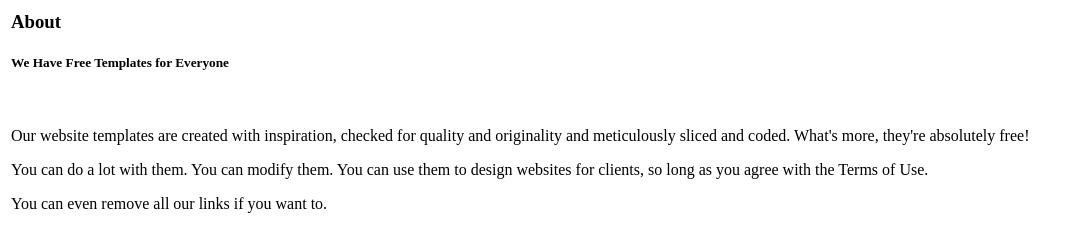
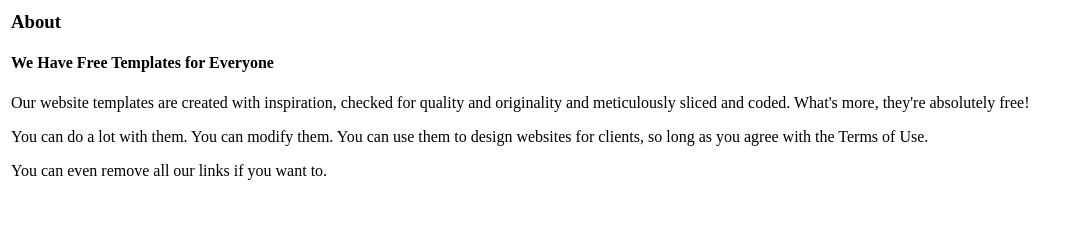
Before and after one commit to Nallathambi81/Senior-SQL-Developer, a plain HTML site: page index.html in a window 1280 px wide. Shown: the whole page, without its empty margins (0-1080 px from the left). Drawn offline with Linux system fonts and the light colour scheme.

Commit message:
Update index.html

```diff
--- a/index.html
+++ b/index.html
@@ -1,6 +1,6 @@
 <html><head></head><body>
   <table border="0"><tr><td><p><h3>About</h3></p><p>
-<h5>We Have Free Templates for Everyone</h5></br></p><p>
+<h4>We Have Free Templates for Everyone</h4></p><p>
 Our website templates are created with inspiration, checked for quality and originality and meticulously sliced and coded. What's more, they're absolutely free! </p><p>
 You can do a lot with them. You can modify them. You can use them to design websites for clients, so long as you agree with the Terms of Use.</p><p>
     You can even remove all our links if you want to. </p></td></tr></table></body></html>
```
